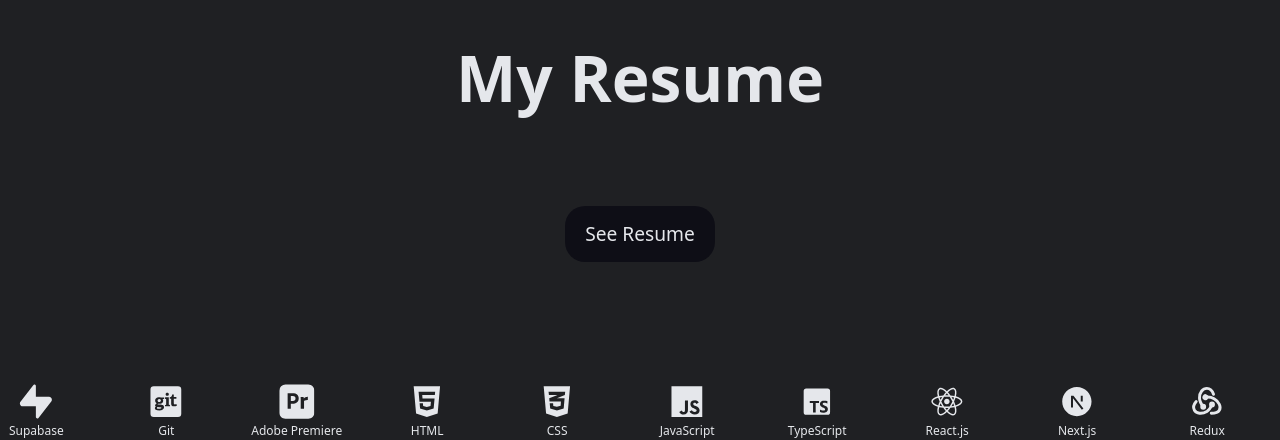
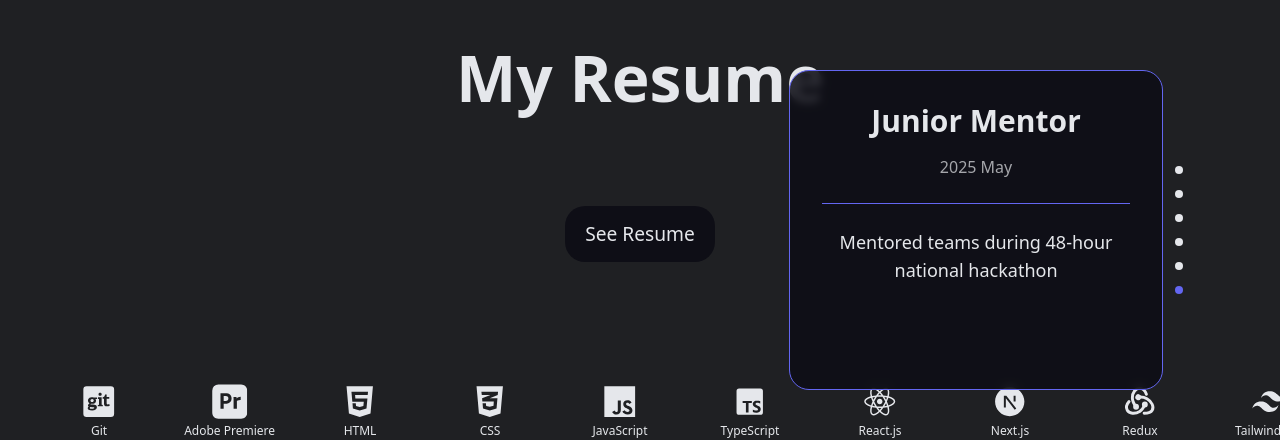
Before and after one commit to DavoodAkrami/Dark-Portfolio, a Next.js app: page /resume in a window 1280 px wide. Shown: the part 170-610 px from the top of the page. Built offline with nearby package versions, Linux system fonts and the light colour scheme; no server answers.

Commit message:
Changing the design of experiences in desktop

```diff
--- a/src/Data/Experience.json
+++ b/src/Data/Experience.json
@@ -2,31 +2,43 @@
   {
     "title": "Student",
     "description": "Studying at Rubikamp Institute for Front End Development and Entrepreneurship",
-    "date": "2024 July- 2025 Jun"
+    "date": "2024 July- 2025 Jun",
+    "id": 1,
+    "icon": "PiStudent"
   },
   {
     "title": "Logistic team member",
     "description": "Working in the logistic team of Rubikamp",
-    "date": "2024 Oct - 2025 May"
+    "date": "2024 Oct - 2025 May",
+    "id": 2,
+    "icon": "VscSettings"
   },
   {
     "title": "Front-End development",
     "description": "Developed multiple front-end projects including admin panel, portfolio and AI-powered tools",
-    "date": "2024 January - Present"
+    "date": "2024 January - Present",
+    "id": 3,
+    "icon": "IoCodeSlash"
   },
   {
     "title": "Entrepreneurship",
     "description": "Collaborated in cross-functional teams through the full startup lifecycle",
-    "date": "2025 March - 2025 May"
+    "date": "2025 March - 2025 May",
+    "id": 4,
+    "icon": "IoBusinessSharp"
   },
   {
     "title": "Marketing Collaboration",
     "description": "Created a meme campaign with 200k views in a week",
-    "date": "2025 May"
+    "date": "2025 May",
+    "id": 5,
+    "icon": "MdOutlineCampaign"
   },
   {
     "title": "Junior Mentor",
     "description": "Mentored teams during 48-hour national hackathon",
-    "date": "2025 May"
+    "date": "2025 May",
+    "id": 6,
+    "icon": "SiCodementor"
   }
 ]
--- a/src/app/resume/page.jsx
+++ b/src/app/resume/page.jsx
@@ -9,6 +9,8 @@ import TimelineExperience from "@/components/TimelineExperience";
 import Experience from "@/Data/Experience";
 import GitHubCalendar from "react-github-calendar";
 import { useTheme } from "@/components/ThemeProvider";
+
+import ExperiencesSection from "@/components/Experiences";
 
 
 
@@ -126,7 +128,8 @@ const About = () => {
 
 
             <h1 className="text-[4rem] text-[var(--text-color)] font-[570] my-[10vh] max-md:text-[2.8rem] text-center">My Professional Experiences</h1>
-            <TimelineExperience experiences={Experience} />
+            <ExperiencesSection experiences={Experience} className={"max-md:hidden"} />
+            <TimelineExperience experiences={Experience} className={"md:hidden"} />
         </div>
     );
 };
--- a/src/components/ExperienceCard.jsx
+++ b/src/components/ExperienceCard.jsx
@@ -1,30 +1,53 @@
-import React, { useRef } from "react";
-import { motion, useScroll, useTransform } from "framer-motion";
+import React, { useRef, useState, useEffect } from "react";
+import { motion, useScroll, useTransform, useInView } from "framer-motion";
+import clsx from "clsx";
+import { PiStudent } from "react-icons/pi";
+import { VscSettings } from "react-icons/vsc";
+import { IoCodeSlash, IoBusinessSharp } from "react-icons/io5";
+import { MdOutlineCampaign } from "react-icons/md";
+import { SiCodementor } from "react-icons/si";
 
+const ICONS = {
+  PiStudent,
+  VscSettings,
+  IoCodeSlash,
+  IoBusinessSharp,
+  MdOutlineCampaign,
+  SiCodementor,
+};
 
+const Experiences = ({ exp, className, handleCardInView }) => {
 
-const Experiences = ({exp}) => {
+  const [currentCard, setCurrentCard] = useState(null);
+  const experiencesRef = useRef(null);
+  const isInView = useInView(experiencesRef, {
+    margin: "-40% 0px -40% 0px",
+    amount: 0
+  });
+  useEffect(() => {
+    if (isInView) {
+      setCurrentCard(exp.id);
+      handleCardInView(exp.id);
+    }
+  }, [isInView]);
 
-  const experiencesRef = useRef(null);
-  const { scrollYProgress } = useScroll({
-      target: experiencesRef,
-      offset: ["start end", "center start"]
-  })
-  const x = useTransform(scrollYProgress, [0.07, 0.25, 0.85, 0.97], [-100, 0, 0, 0]);
-  const opacity = useTransform(scrollYProgress, [0.07, 0.25, 0.85, 0.97], [0.1, 1, 1, 1]);
+  const Icon = ICONS[exp.icon];
 
   return (
-      <motion.div
+    <motion.div
       ref={experiencesRef}
-      style={{
-        x,
-        opacity
-      }}
-      className="bg-[var(--button-color)] p-[1rem] xs:p-[1.2rem] sm:p-[2rem] rounded-xl shadow-lg border-l-8 border-[var(--accent-color)] w-[90vw] max-w-[900px] mx-[5vw]"
+      className={clsx(" p-[1rem] xs:p-[1.2rem] sm:p-[2rem] rounded-xl border-[var(--accent-color)] w-full max-w-[900px] mx-[5vw] select-none", className)}
     >
-      <h3 className="text-lg xs:text-xl font-bold text-[var(--accent-color)] mb-2">{exp.title}</h3>
-      <p className="text-[var(--text-color)] text-xs xs:text-sm italic mb-2">{exp.year || exp.date}</p>
-      <p className="text-[var(--text-color)] leading-relaxed text-xs xs:text-sm sm:text-base">{exp.description}</p>
+      <div className="flex items-center gap-2 mb-3">
+        {Icon && (
+          <Icon className="bg-[var(--accent-color)] p-1 text-[var(--text-color)] text-4xl xs:text-2xl rounded-lg" />
+        )}
+        <h3 className="text-2xl xs:text-xl font-bold text-[var(--accent-color)]">
+          {exp.title}
+        </h3>
+      </div>
+      <p className="text-[var(--text-color)] text-xs xs:text-sm italic mb-2 ml-6">{exp.year || exp.date}</p>
+      <p className="text-[var(--text-color)] leading-relaxed text-xs xs:text-sm sm:text-base ml-6">{exp.description}</p>
     </motion.div>
   );
 };
--- /dev/null
+++ b/src/components/Experiences.jsx
@@ -0,0 +1,161 @@
+import React, { useRef, useEffect, useState } from "react";
+import clsx from "clsx";
+import Experiences from "./ExperienceCard";
+import { motion, useInView, AnimatePresence } from "framer-motion";
+
+
+
+
+
+const ExperiencesSection = ({experiences, className}) => {
+
+    const [currentCard, setCurrentCard] = useState(null);
+    const [currentExperience, setCurrentExperience] = useState(null);
+    const [readMoreModal, setReadMoreModal] = useState(null);
+    const [readMore, setReadMore] = useState(null);
+    const listRef = useRef(null);
+    const cardRefs = useRef({});
+    const isInView = useInView(listRef, {
+        margin: "-30% 0px -50% 0px",
+        amount: "some",
+      });
+
+    const handleCardInView = (id) => {
+        setCurrentCard(id);
+        console.log(currentCard);
+    };
+
+    useEffect(() => {
+        setCurrentExperience(experiences.find((exp) => exp.id === currentCard))
+    }, [currentCard])
+
+
+    const handleReadMoreModal = (id) => {
+            setReadMoreModal(id);
+    }
+
+    useState(() => {
+        setReadMore(experiences.find(exp => exp.id === readMoreModal))
+    }, [readMoreModal])
+
+    return (
+        <div
+            className={clsx("w-[80%] flex gap-[8rem] relative", className)}
+        >
+            <div
+                ref={listRef}
+                className={clsx("flex flex-col gap-[15rem] w-1/2")}
+            >
+                {experiences.map((exp, index) => (
+                    <div
+                        key={exp.id ?? index}
+                        ref={(el) => {
+                            if (el) {
+                                cardRefs.current[exp.id] = el;
+                            }
+                        }}
+                    >
+                        <Experiences
+                            exp={exp}
+                            className={clsx(
+                                "transition-all ease-in-out duration-300",
+                                currentCard === exp.id ? "scale-[1]" : "scale-[0.9]",
+                                currentCard !== exp.id && "blur-[2px]"
+                            )}
+                            handleCardInView={() => handleCardInView(exp.id)}
+                        />
+                    </div>
+                ))}
+            </div>
+            <motion.div
+                initial={{ opacity: 0, x: 400 }}
+                animate={isInView ? { opacity: 1, x: 0 } : { opacity: 0, x: 400 }}
+                transition={{ duration: 0.2 }}
+                className="fixed right-[5%] top-[30%] bottom-[30%] w-1/3 flex gap-3 items-center"
+            >
+                <motion.div
+                    initial={{ opacity: 0, x: -400 }}
+                    animate={{ opacity: 1, x: 0 }}
+                    exit={{ opacity: 0, x: -400 }}
+                    transition={{ duration: 0.2 }}
+                    className={clsx("soft bg-[var(--button-color)]/85 text-[var(--text-color)] p-8 rounded-ap  border border-[var(--accent-color)] backdrop-blur-[4px] h-full w-9/10 hoverLight")}
+                >
+                    <AnimatePresence mode="wait">
+                        {currentExperience && (
+                            <motion.div
+                                key={currentExperience.id}
+                                initial={{ opacity: 0, y: 20 }}
+                                animate={{ opacity: 1, y: 0 }}
+                                exit={{ opacity: 0, y: -20 }}
+                                transition={{ duration: 0.25 }}
+                            >
+                                <h2 className="text-3xl font-bold text-center">
+                                    {currentExperience.title}
+                                </h2>
+                                <p className="text-center text-[var(--text-color)]/70 mt-4">
+                                    {currentExperience.date}
+                                </p>
+                                <hr className="mt-6 text-[var(--accent-color)]" />
+                                <p className="text-center mt-6 text-lg">
+                                    {currentExperience.description}
+                                </p>
+                                {/* <motion.button
+                                    layoutId="read-more"
+                                    onClick={() => handleReadMoreModal(currentExperience.id)}
+                                    className="bg-[var(--accent-color)] cursor-pointer text-[var(--text-color)] px-6 py-3 rounded-lg font-semibold hover:bg-opacity-90 transition-all duration-300 flex items-center gap-2 mt-8 mx-auto"
+                                >
+                                    Read more
+                                </motion.button> */}
+                            </motion.div>
+                        )}
+                    </AnimatePresence>
+                </motion.div>
+                <div className="flex flex-col gap-4 w-1/10">
+                    {experiences.map((exp, index) => (
+                        <button
+                            key={index}
+                            className={`w-2 h-2 rounded-full cursor-pointer ${
+                                exp.id === currentCard
+                                    ? "bg-[var(--accent-color)]"
+                                    : "bg-[var(--text-color)]"
+                            }`}
+                            onClick={() => {
+                                setCurrentCard(exp.id);
+                                const el = cardRefs.current[exp.id];
+                                if (el && typeof el.scrollIntoView === "function") {
+                                    el.scrollIntoView({
+                                        behavior: "smooth",
+                                        block: "center",
+                                    });
+                                }
+                            }}
+                        />
+                    ))}
+                </div>
+            </motion.div>
+            {/* <AnimatePresence>
+                {readMoreModal &&
+                    <motion.div
+                        layoutId="read-more"
+                        className=""
+                    >
+                        <h2 className="text-3xl font-bold text-center">
+                            {readMore?.title}
+                        </h2>
+                        <p className="text-center text-[var(--text-color)]/70 mt-4">
+                            {readMore?.date}
+                        </p>
+                        <hr className="mt-6 text-[var(--accent-color)]" />
+                        <p className="text-center mt-6 text-lg">
+                            {readMore?.description}
+                        </p>
+                    </motion.div>
+                }
+            </AnimatePresence> */}
+        </div>
+    )
+
+}
+
+
+export default ExperiencesSection;
--- a/src/components/TimelineExperience.jsx
+++ b/src/components/TimelineExperience.jsx
@@ -1,9 +1,9 @@
 "use client";
 import React, { useRef } from "react";
 import { motion, useScroll, useTransform } from "framer-motion";
-import ExperienceCard from "./ExperienceCard";
+import clsx from "clsx";
 
-const TimelineExperience = ({ experiences }) => {
+const TimelineExperience = ({ experiences, className }) => {
   const timelineRef = useRef(null);
   const { scrollYProgress } = useScroll({
     target: timelineRef,
@@ -13,7 +13,7 @@ const TimelineExperience = ({ experiences }) => {
   const lineProgress = useTransform(scrollYProgress, [0, 0.3, 0.7, 1], [0, 0.3, 0.7, 1]);
 
   return (
-    <div ref={timelineRef} className="relative w-full max-w-[1200px] mx-auto px-4">
+    <div ref={timelineRef} className={clsx("relative w-full max-w-[1200px] mx-auto px-4", className)}>
       <div className="absolute left-8 md:left-1/2 top-0 bottom-0 w-0.5 bg-gradient-to-b from-[var(--accent-color)] to-[var(--accent-color)] opacity-30">
         <motion.div
           className="absolute top-0 left-0 w-full bg-[var(--accent-color)] origin-top"
```
